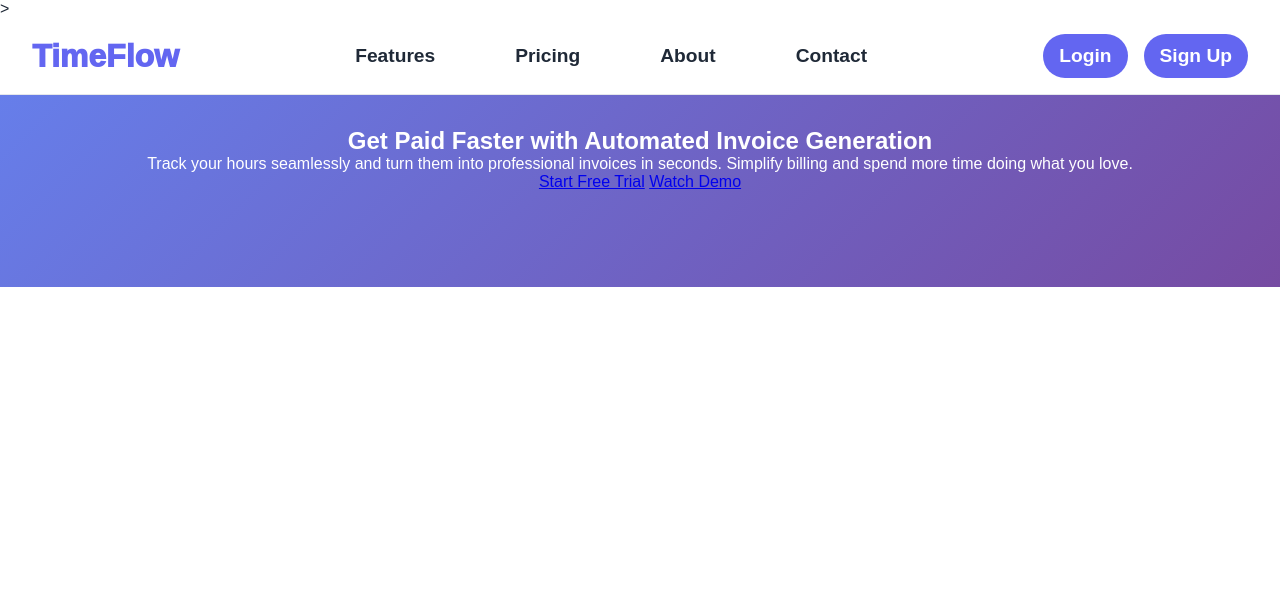
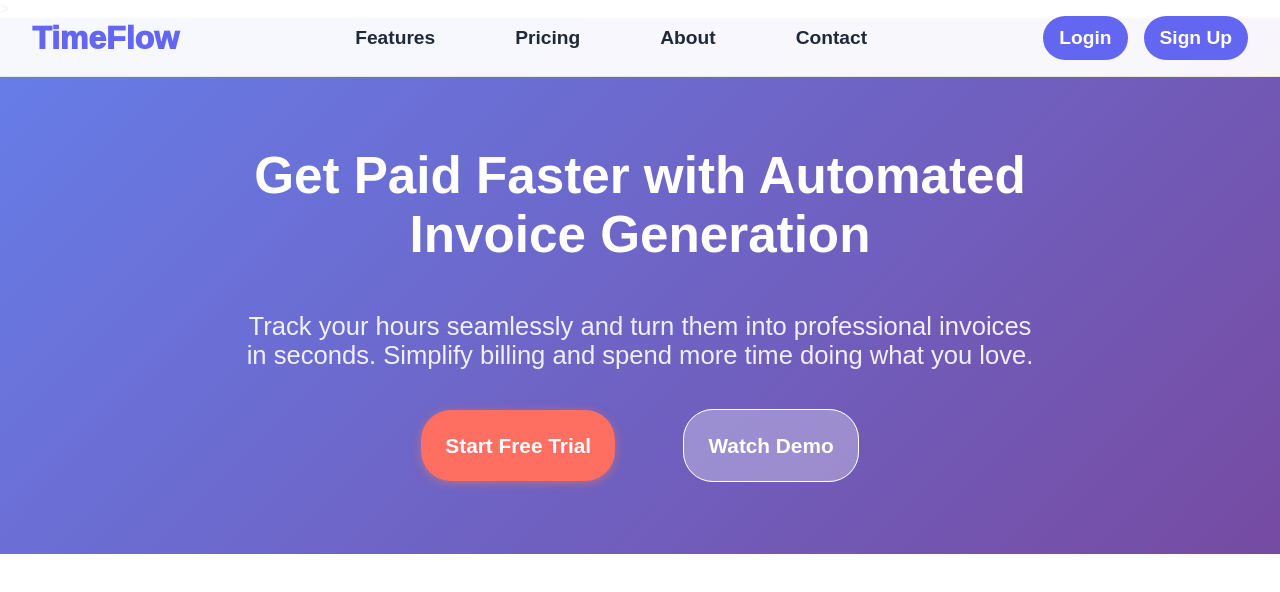
Before and after one commit to DIDONAX/TimeFlow-Work-in-Progress-, a plain HTML site: page index.html in a window 1280 px wide. Drawn offline with Linux system fonts and the light colour scheme.

Commit message:
completed hero section

```diff
--- a/css/main.css
+++ b/css/main.css
@@ -6,7 +6,7 @@ body {
 }
 /*==== HEADER & NAVIGATION ====*/
 .header {
-    position: sticky;
+    position: fixed;
     width: 100%;
     top: 0;
     border-bottom: 1px solid var(--border-color);
@@ -73,17 +73,57 @@ body {
 }
 .nav-cta a:hover {
     background-color:var(--primary-dark);
-    padding: 0.7rem 2rem;
+    padding: 0.7rem 1.3rem;
 }
 /*==== HERO SECTION ====*/
 .hero {
     background: linear-gradient(135deg, #667eea 0%, #764ba2 100%);
     color: white;
-    position: relative;
+    position:relative;
     text-align: center;
-    padding: 2rem 2rem 6rem;
-
+    overflow: hidden;
+    padding: 8rem 2rem 6rem;
 }
 .hero-content {
-
+    max-width: 800px;
+    margin: 0 auto;
+    position: relative;
+    z-index: 2;
 }
+.hero-content h1 {
+    font-size: 3.2rem;
+    font-weight: 750;
+    margin-bottom: 3rem;
+}
+.hero-content p {
+    font-size: 1.6rem;
+    margin-bottom: 4rem;
+    opacity: 0.9;
+}
+.hero-content hero-cta {
+    justify-content: center;
+    flex-wrap: wrap;
+    display: flex;
+}
+.hero-content a {
+    text-decoration: none;
+    font-size: 1.3rem;
+    font-weight: 700;
+    border-radius: 30px;
+    padding: 1.5rem;
+    margin: 0 2rem;
+    color: white;
+}
+.ft-cta {
+    background-color: #FF6F61; ;
+    border: none;
+    box-shadow: 0 2px 10px rgba(229, 117, 107, 0.605);
+    transition: background-color 0.3s ease, box-shadow 0.3s ease;
+}
+.ft-cta:hover {
+    box-shadow: 0 2px 15px rgba(250, 123, 123, 0.923);
+}
+.demo-cta {
+    background-color: rgba(255, 255, 255, 0.3);
+    border: 1.5px solid white;
+}
--- a/index.html
+++ b/index.html
@@ -31,8 +31,8 @@
             <h1>Get Paid Faster with Automated Invoice Generation</h1>
             <p>Track your hours seamlessly and turn them into professional invoices in seconds. Simplify billing and spend more time doing what you love.</p>
             <div class="hero-cta">
-                <a href="#">Start Free Trial</a>
-                <a href="#">Watch Demo</a>
+                <a href="#" class="ft-cta">Start Free Trial</a>
+                <a href="#" class="demo-cta">Watch Demo</a>
             </div>
         </div>
     </section>
```
